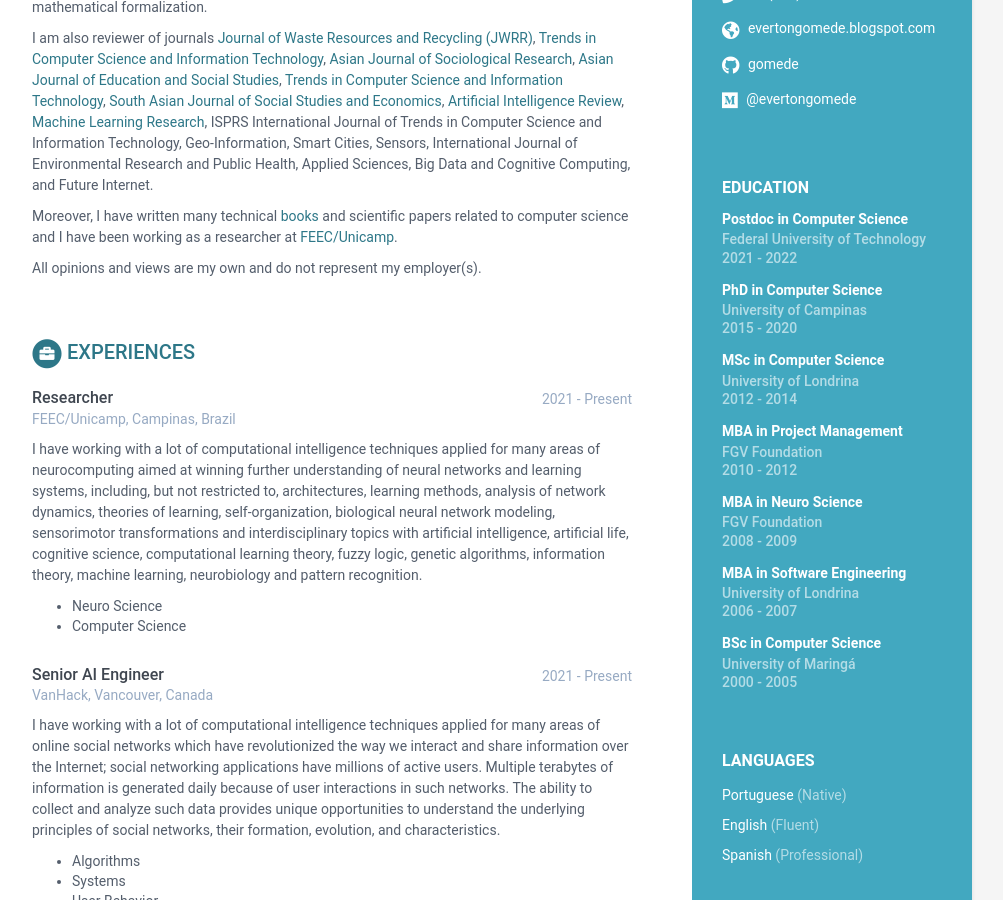
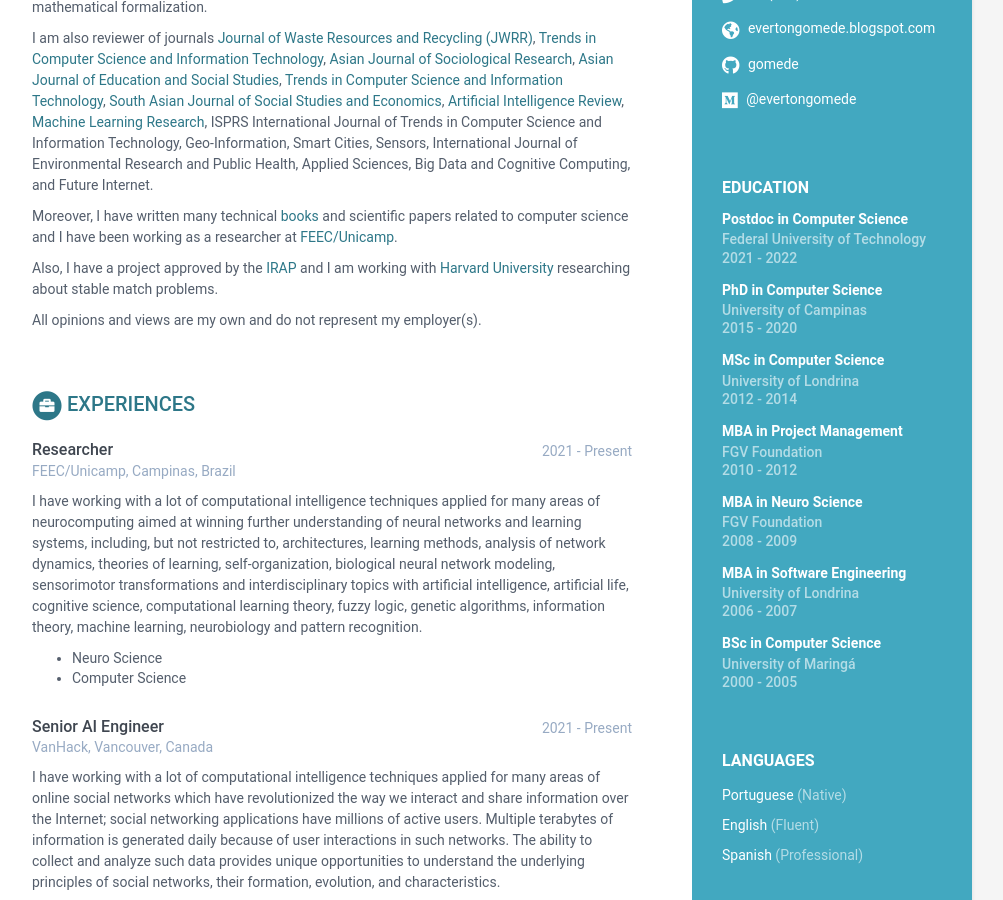
Before and after one commit to gomede/gomede.github.io, a Jekyll site: the page built from index.html, in a window 1280 px wide and 900 px high, scrolled down 425 px. Shown: the whole window, without its empty margins (168-1171 px from the left). Built offline with Jekyll 4.4.1, drawn with Linux system fonts in a browser that asks for light colours.

Commit message:
Update data.yml

```diff
--- a/_data/data.yml
+++ b/_data/data.yml
@@ -111,6 +111,9 @@
 
       Moreover, I have written many technical <a href="https://servicos.cbl.org.br/isbn/pesquisa/?page=1&q=gomede&filtrar_por%5B0%5D=autor&ord%5B0%5D=relevancia&dir%5B0%5D=asc" target="_blank" rel="nofollow">books</a>
       and scientific papers related to computer science and I have been working as a researcher at <a href="https://www.fee.unicamp.br/" target="_blank" rel="nofollow">FEEC/Unicamp</a>.
+
+      Also, I have a project approved by the <a href="https://nrc.canada.ca/en/support-technology-innovation" target="_blank" rel="nofollow">IRAP</a> and I am working with <a href="https://www.harvard.edu/" target="_blank" rel="nofollow">Harvard University</a> researching about stable match problems.
+
 
       All opinions and views are my own and do not represent my employer(s).
 
```
